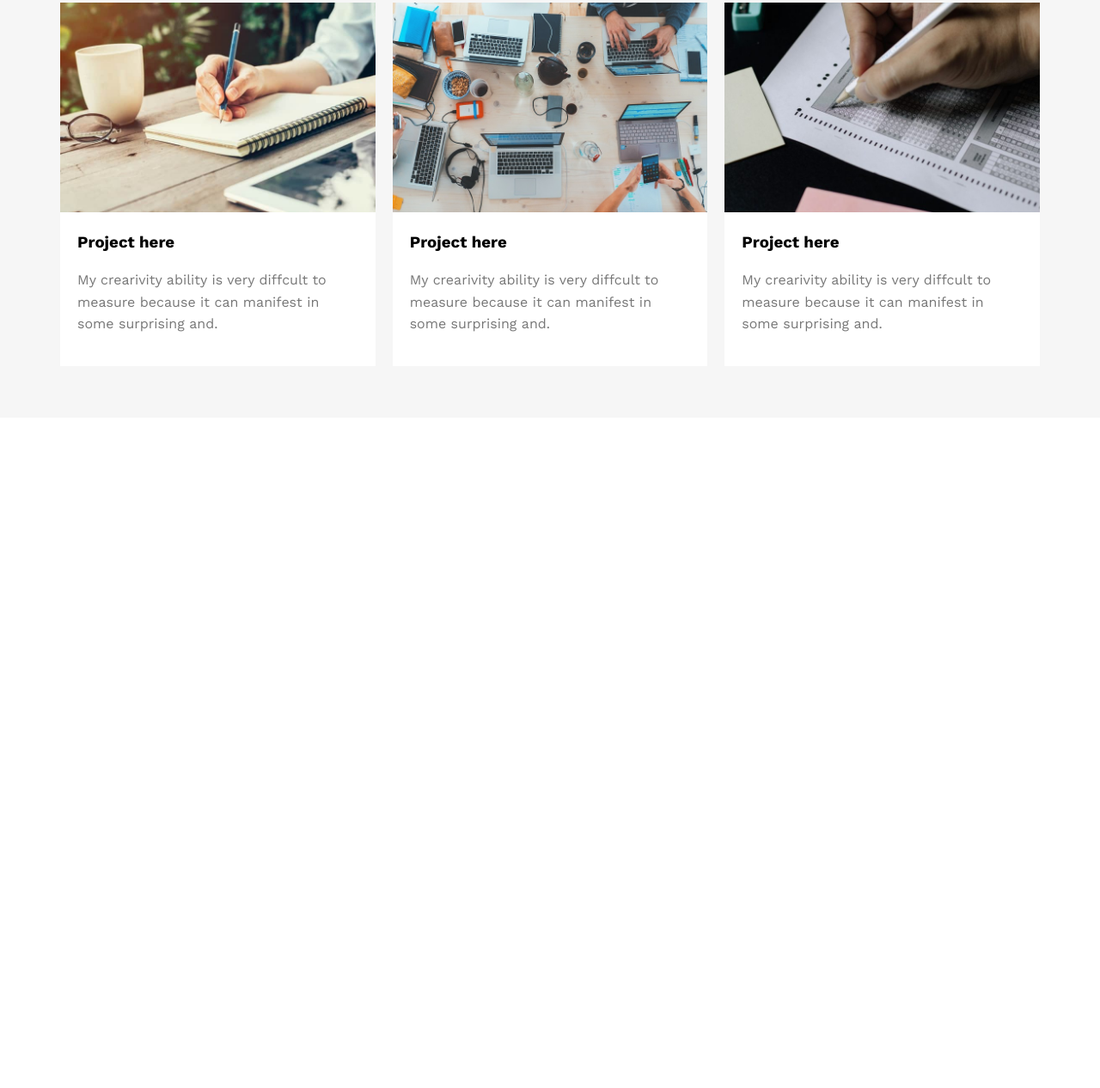
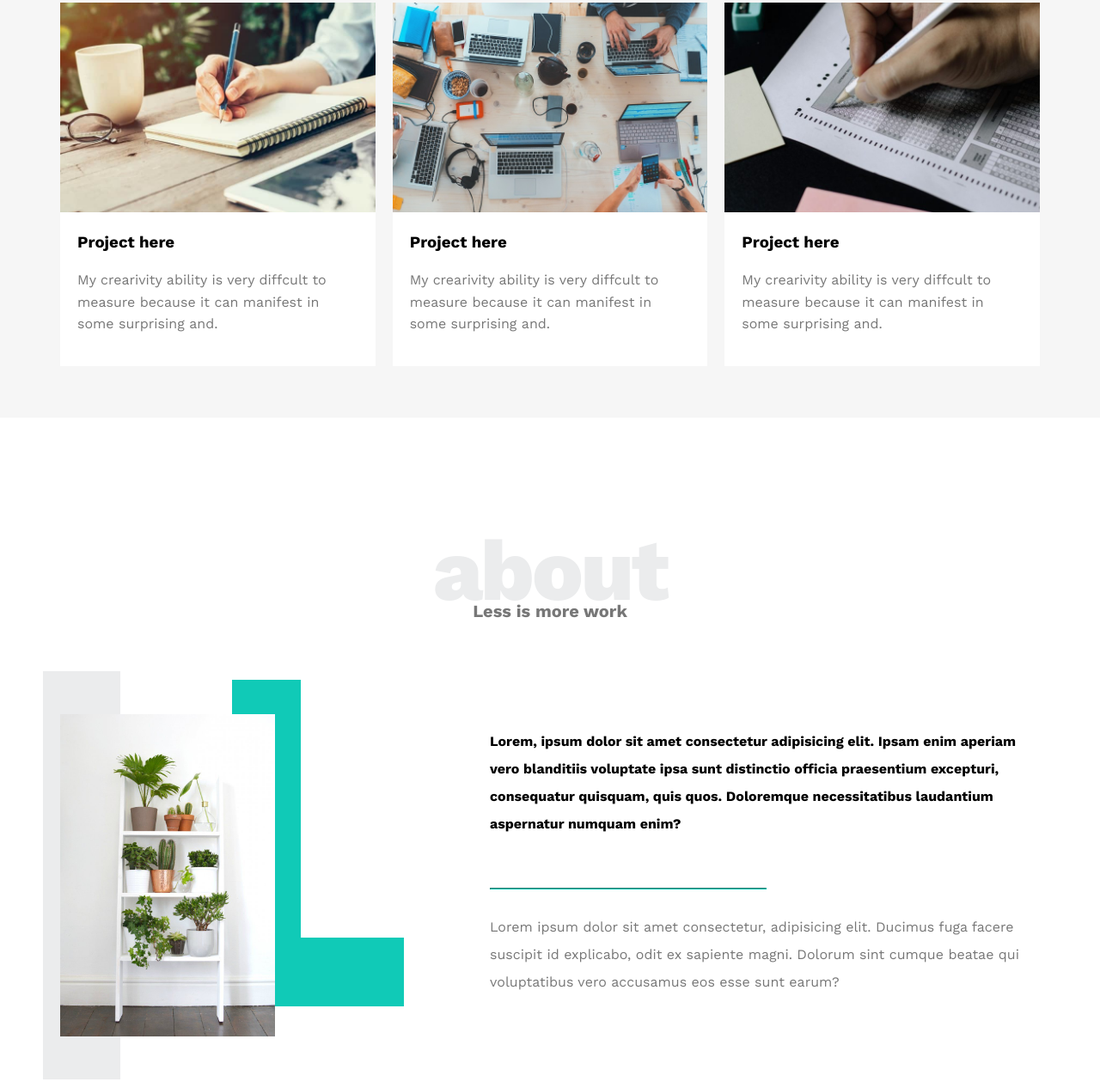
Before and after one commit to TamerHussien/HTML-CSS-Template-1, a plain HTML site: page index.html in a window 1280 px wide. Shown: the part 2449-3715 px from the top of the page at 86% size. Before the commit the page ends 2935 px from the top, so only its background shows below. Drawn offline with nearby package versions, Linux system fonts and the light colour scheme.

Commit message:
add about section

```diff
--- a/css/leon.css
+++ b/css/leon.css
@@ -192,7 +192,8 @@ body {
 /* End landing Section */
 
 /* Start Feature Section*/
-.features, .portfolio {
+.features,
+.portfolio {
     padding-bottom: var(--section-padding);
     padding-top: var(--section-padding);
     background-color: var(--section-background);
@@ -284,7 +285,7 @@ body {
     z-index: -1;
 }
 
-.services img {
+.services img{
     width: 260px;
 }
 
@@ -308,3 +309,90 @@ body {
     padding: 20px;
 }
 /* End Portfolios section */
+
+/* start about */
+.about {
+    padding-bottom: var(--section-padding);
+    padding-top: calc(var(--section-padding) + 60px);
+}
+
+.about-content {
+    margin-top: 100px;
+    display: flex;
+    flex-wrap: wrap;
+    justify-content: space-between;
+}
+
+@media (max-width: 991px) {
+    .about-content {
+        flex-direction: column;
+        text-align: center;
+    }
+}
+
+.about .image {
+    position: relative;
+    width: 250px;
+    height: 375px;
+}
+
+@media (max-width: 991px) {
+    .about .image {
+        margin: 0 auto 60px;
+    }
+}
+
+.about .image::before {
+    content: '';
+    background-color: #ebeced;
+    width: 90px;
+    height: calc(100% + 100px);
+    top: -50px;
+    position: absolute;
+    left: -20px;
+    z-index: -1;
+}
+
+.about .image::after {
+    content: '';
+    position: absolute;
+    top:-40px;
+    width: 120px;
+    height: 300px;
+    border-left: 80px solid var(--mainColor);
+    border-bottom: 80px solid var(--mainColor);
+    z-index: -1;
+    right: -150px;
+}
+
+@media (max-width: 991px) {
+    .about .image::before,
+    .about .image::after {
+        display: none;
+    }
+}
+
+.about img {
+    max-width: 100%;
+}
+
+.about .text {
+    flex-basis: calc(100% - 500px);
+}
+
+.about p:first-of-type {
+    font-weight: bold;
+    line-height: 2;
+    margin-bottom: 50px;
+}
+
+.about hr {
+    width: 50%;
+    display: inline-block;
+    border-color: var(--mainColor);
+}
+.about p:last-of-type{
+    line-height: 2;
+    color: #777;
+}
+/* end about */
--- a/index.html
+++ b/index.html
@@ -180,6 +180,24 @@
         </div>
     </div>
     <!-- End portfolio -->
+     <!-- Start about -->
+     <div class="about">
+        <div class="container">
+            <h2 class="special-heading">about</h2>
+            <p>Less is more work</p>
+            <div class="about-content">
+                <div class="image">
+                    <img src="images/about.jpg" alt="">
+                </div>
+                <div class="text">
+                    <p>Lorem, ipsum dolor sit amet consectetur adipisicing elit. Ipsam enim aperiam vero blanditiis voluptate ipsa sunt distinctio officia praesentium excepturi, consequatur quisquam, quis quos. Doloremque necessitatibus laudantium aspernatur numquam enim?</p>
+                    <hr>
+                    <p>Lorem ipsum dolor sit amet consectetur, adipisicing elit. Ducimus fuga facere suscipit id explicabo, odit ex sapiente magni. Dolorum sint cumque beatae qui voluptatibus vero accusamus eos esse sunt earum?</p>
+                </div>
+            </div>
+        </div>
+    </div>
+    <!-- End about -->
 </body>
 
 </html>
```
Also changed, not shown: images/about.jpg (added).
